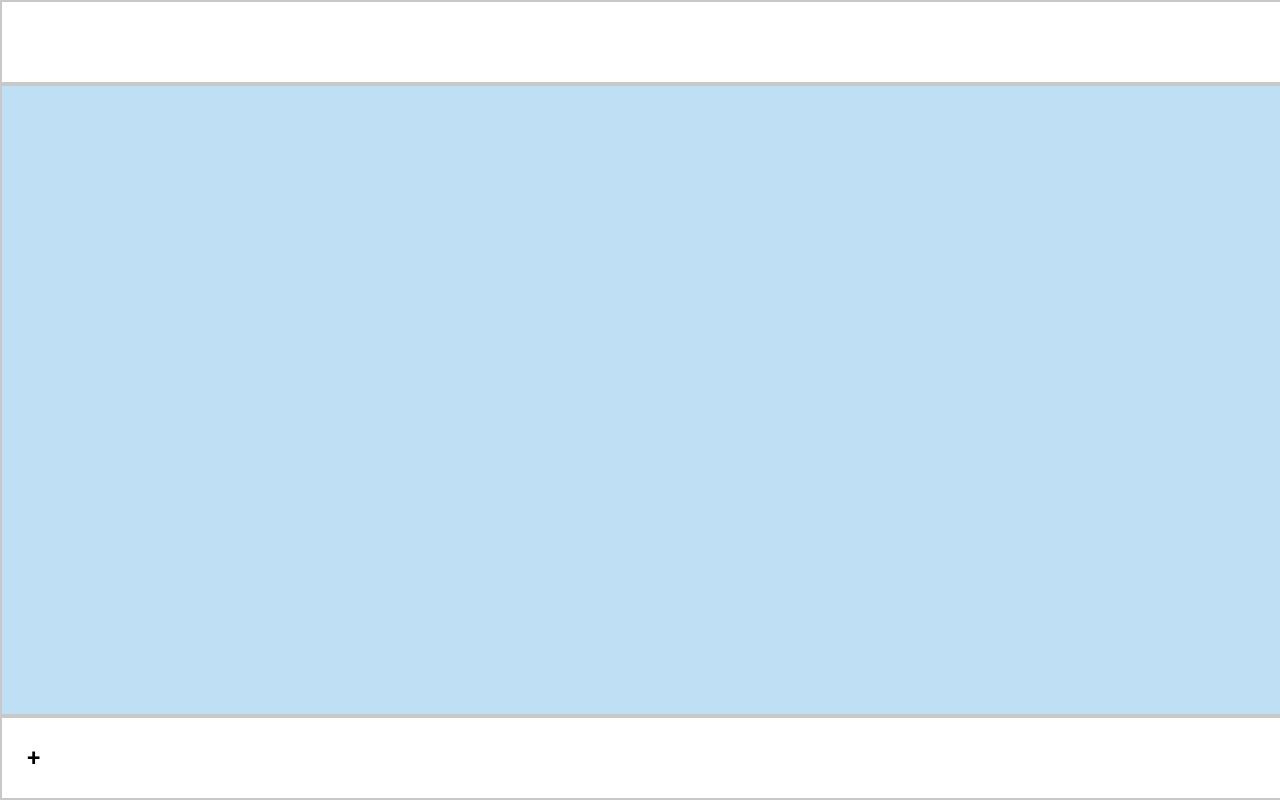
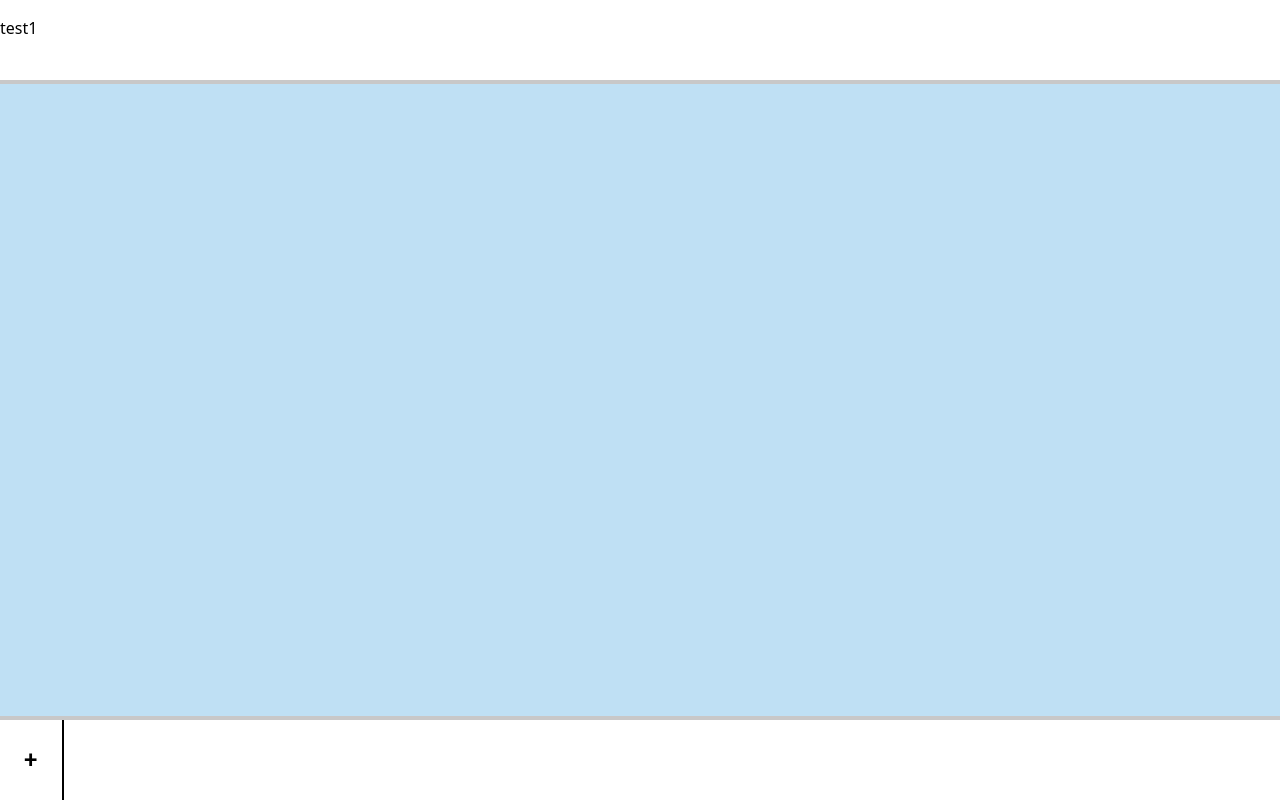
Before and after one commit to kn2117/CECS-448-Project-3-Team-3, a React (Vite) app: page / in a window 1280 px wide. Built offline with nearby package versions, Linux system fonts and the light colour scheme.

Commit message:
added footer

```diff
--- a/src/App.css
+++ b/src/App.css
@@ -14,14 +14,14 @@
   flex-direction:row;
   width:100%;
   height:10%;
-  border: 2px solid #c8c8c8;
   min-height:50px;
   background-color:white;
 }
 
 .body{
   flex-grow: 1;
-  border: 2px solid #c8c8c8;
+  border-top: 4px solid #c8c8c8;
+  border-bottom: 4px solid #c8c8c8;
   background-color:#BFE0F4;
   min-height:200px;
   width:100%;
--- a/src/App.jsx
+++ b/src/App.jsx
@@ -4,24 +4,31 @@ import viteLogo from '/vite.svg'
 import './App.css'
 import CourseManagement from './CourseManagement'
 import { Button } from '@mui/material'
+import Footer from './footer'
 function App() {
+  const sem1 = ['test1', 'test2'];
+  const sem2 = ['test3','test4']
   const [semester, setSemester] = useState('Fall 2025');
-  const [course, setCourse] = useState('CECS 329');
+  const [course, setCourse] = useState(sem1[0]);
   const [openDialog, setOpenDialog] = useState(false);
   return (
     <div id='root'>
       <div class='header'>
         {/*add header.jsx*/}
+        {/*Testing */}
+        <p>
+          {course}
+        </p>
       </div>
       <div class='body'>
         {/*add body.jsx*/}
       </div>
       <div class='footer'>
-        <Button style={{fontSize:'24px', color:'black'}} onClick={() => setOpenDialog(true)}>
+        <CourseManagement open={openDialog} onClose={() => setOpenDialog(false)} />
+        <Button style={{fontSize:'24px', color:'black', borderRight:'2px solid black', borderRadius:0, height:'100%'}} onClick={() => setOpenDialog(true)}>
           +
         </Button>
-        <CourseManagement open={openDialog} onClose={() => setOpenDialog(false)} />
-
+        <Footer choices={['test1', 'test2']} onClick={setCourse}/>
       </div>
     </div>
   )
```
